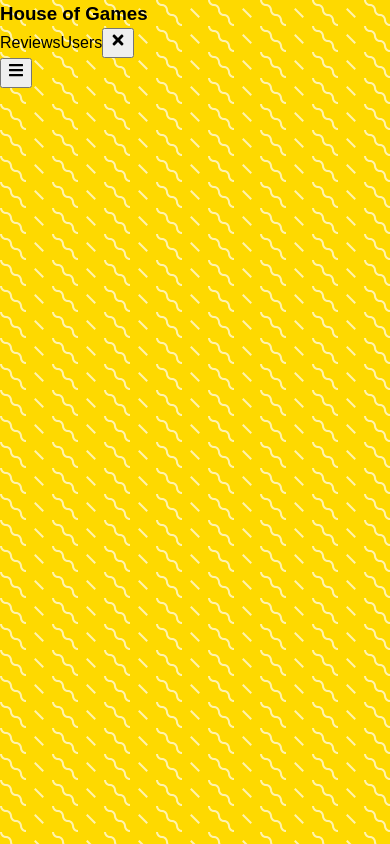
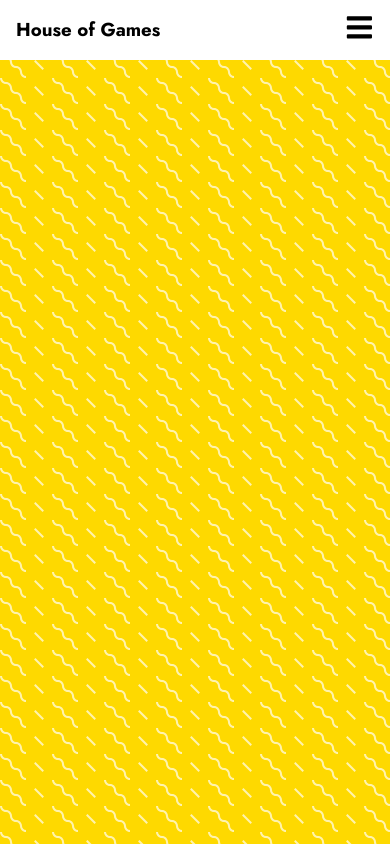
Before and after one commit to PeterM24/Front-End-Project, a React (Create React App) app: page / in a window 390 px wide. Built offline with nearby package versions, Linux system fonts and the light colour scheme.

Commit message:
add styles to Navbar component

```diff
--- a/src/components/Navbar.tsx
+++ b/src/components/Navbar.tsx
@@ -1,12 +1,17 @@
 import { Link } from "react-router-dom";
 import { FaBars, FaTimes } from "react-icons/fa";
 import { useRef } from "react";
+import "../styles/Navbar.css"
 
 const Navbar = (): JSX.Element => {
   const navRef = useRef<HTMLElement>(null);
 
   const showNavBar = () => {
     navRef.current?.classList.toggle("responsive_nav");
+  };
+
+  const hideNavbar =()=>{
+    navRef.current?.classList.remove("responsive_nav")
   };
 
   return (
@@ -21,11 +26,11 @@ const Navbar = (): JSX.Element => {
         <Link to={`/users`}>
           <a>Users</a>
         </Link>
-        <button onClick={showNavBar}>
+        <button className="nav-btn nav-close-btn" onClick={showNavBar}>
           <FaTimes />
         </button>
       </nav>
-      <button onClick={showNavBar}>
+      <button className="nav-btn" onClick={showNavBar}>
         <FaBars />
       </button>
     </header>
--- /dev/null
+++ b/src/styles/Navbar.css
@@ -0,0 +1,84 @@
+@import url("https://fonts.googleapis.com/css2?family=Jost:wght@200;300;500;700&display=swap");
+
+* {
+  padding: 0;
+  margin: 0;
+  box-sizing: border-box;
+  font-family: "Jost", sans-serif;
+}
+
+:root {
+  --mainColor: white;
+}
+
+header {
+  display: flex;
+  align-items: center;
+  justify-content: space-between;
+  height: 60px;
+  padding: 0 1rem;
+  background-color: white;
+  color: black;
+}
+
+nav a {
+  margin: 0 1rem;
+  margin-top: -10px;
+  color: black;
+  text-decoration: none;
+}
+
+nav a:hover {
+  color: blue;
+}
+
+header .nav-btn {
+  padding-top: 5px;
+  cursor: pointer;
+  background: transparent;
+  border: none;
+  outline: none;
+  color: black;
+  visibility: hidden;
+  opacity: 0;
+  font-size: 1.8rem;
+}
+
+@media only screen and (max-width: 1024px) {
+  header .nav-btn {
+    visibility: visible;
+    opacity: 1;
+  }
+
+  header nav {
+    position: fixed;
+    top: 0;
+    left: 0;
+    height: 100%;
+    width: 100%;
+    display: flex;
+    flex-direction: column;
+    align-items: center;
+    justify-content: center;
+    gap: 1.5rem;
+    background-color: white;
+    transition: 0.5s;
+    transform: translateY(-100vh);
+  }
+
+  header .responsive_nav {
+    transform: none;
+  }
+
+  nav .nav-close-btn {
+    position: absolute;
+    top: 5px;
+    right: 15px;
+  }
+
+  nav a{
+    font-size: 1.5rem;
+  }
+
+
+}
```
